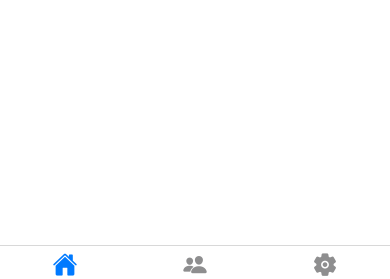
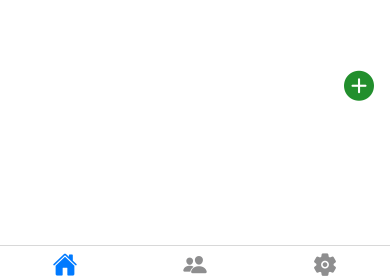
Before and after one commit to Armenian1/pay-me, a React Native app: screen /Home in a window 390 px wide. Shown: the part 550-829 px from the top of the page. Built offline with nearby package versions, Linux system fonts and the light colour scheme.

Commit message:
Adds plus icon to Home Screen

```diff
--- a/package.json
+++ b/package.json
@@ -10,6 +10,7 @@
     "eject": "expo eject"
   },
   "dependencies": {
+    "@expo/vector-icons": "^13.0.0",
     "@react-navigation/bottom-tabs": "^6.0.9",
     "@react-navigation/native": "^6.0.6",
     "@reduxjs/toolkit": "^1.7.1",
--- a/src/views/HomeScreens.tsx
+++ b/src/views/HomeScreens.tsx
@@ -1,4 +1,5 @@
 import React from "react";
+import { AntDesign } from "@expo/vector-icons";
 import { FlatList, StyleSheet, View } from "react-native";
 import { withTheme } from "react-native-paper";
 
@@ -30,6 +31,14 @@ const makeStyles = (colors: ReactNativePaper.ThemeColors) =>
       padding: 16,
       backgroundColor: colors.surface,
     },
+    addButtonContainer: {
+      flex: 1,
+      alignItems: "flex-end",
+    },
+    addButton: {
+      flex: 1,
+      color: "#28bd37",
+    },
   });
 
 function HomeScreen(props: HomeScreenProps) {
@@ -56,6 +65,14 @@ function HomeScreen(props: HomeScreenProps) {
         keyExtractor={(item) => item.paymentId.toString()}
         ItemSeparatorComponent={renderSeparator}
       />
+      <View style={styles.addButtonContainer}>
+        <AntDesign
+          name="pluscircle"
+          size={30}
+          color="#228f2d"
+          onPress={() => alert("Plus Pressed!")}
+        />
+      </View>
     </View>
   );
 }
```
Also changed, not shown: 1 other file (tests, documents, lock files or other folders).
